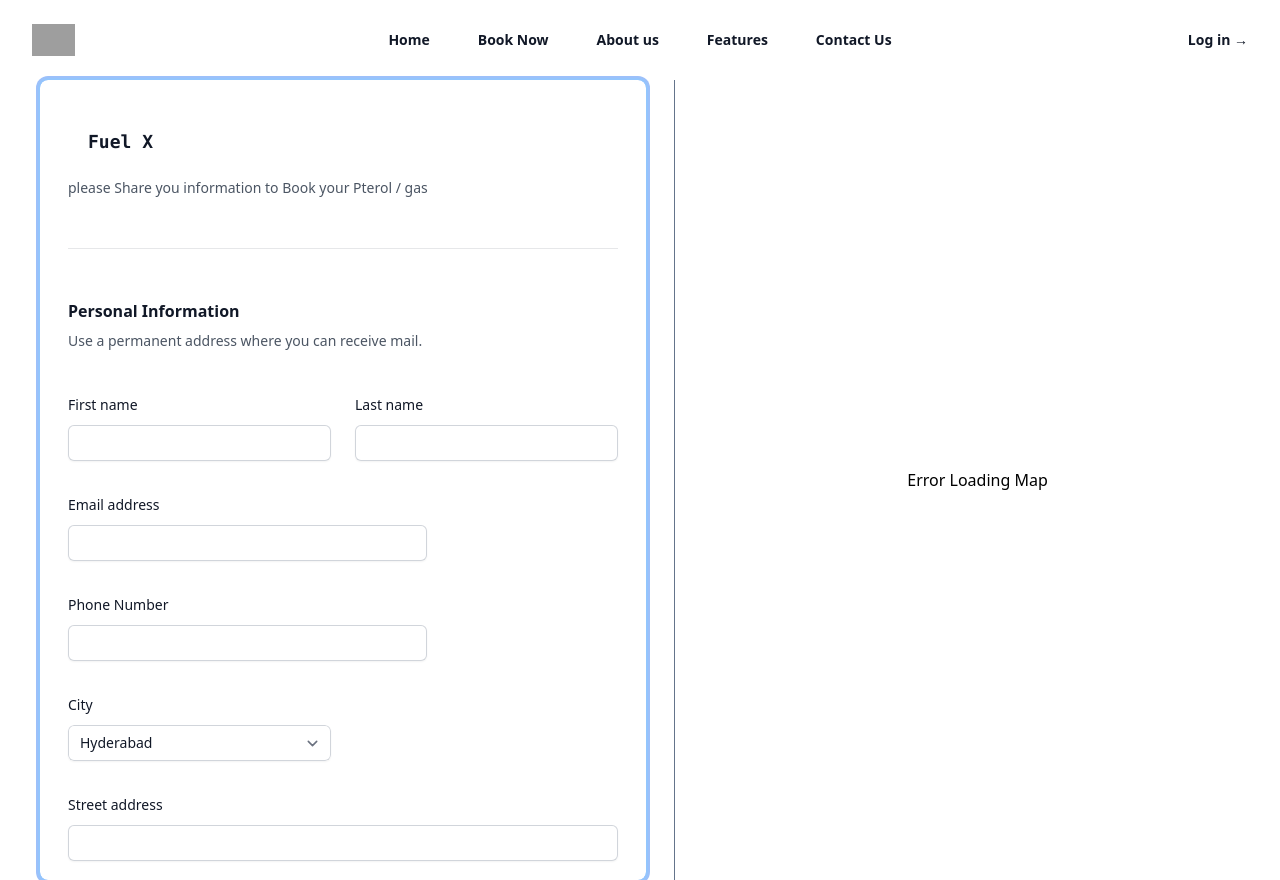
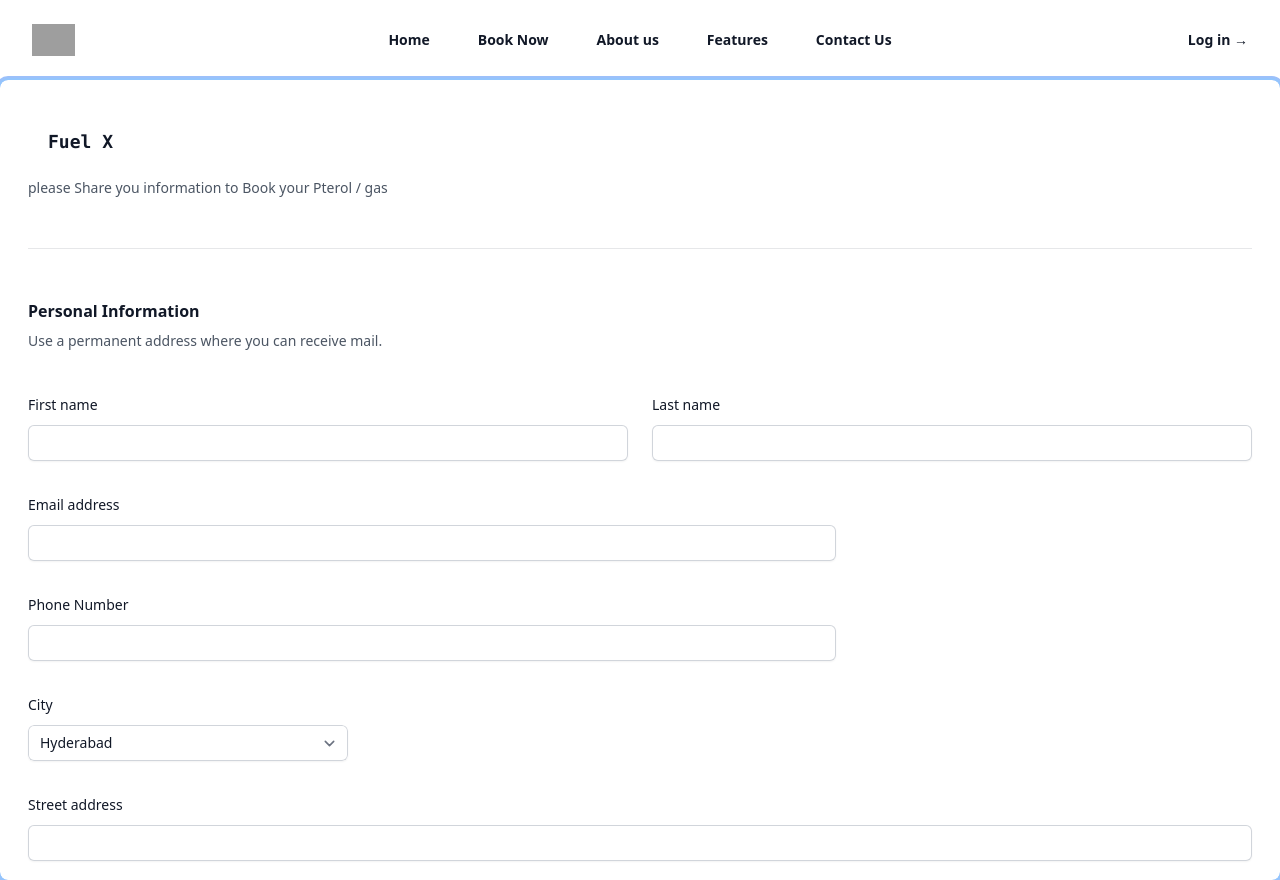
Before and after one commit to VarunHarinath/Arvind-Project--test_mode, a React (Vite) app in the folder frontend/easy-fill/: page /booking in a window 1280 px wide. Built offline with nearby package versions, Linux system fonts and the light colour scheme; grey boxes are pictures that could not be loaded.

Commit message:
map commit

```diff
--- a/frontend/easy-fill/src/Components/Form.jsx
+++ b/frontend/easy-fill/src/Components/Form.jsx
@@ -3,6 +3,7 @@ import { useEffect, useState } from "react";
 import "tailwindcss/tailwind.css";
 import axios from "axios";
 import { redirect } from "react-router-dom";
+
 
 export default function Form() {
   const [statedata, setStateData] = useState([]);
@@ -296,7 +297,7 @@ export default function Form() {
           </div>
         </div>
       )}
-      <div className="grid grid-cols-2 gap-7 ml-10  mt-20 justify-center mb-5 	divide-x divide-slate-500 bg-white adjusted-height">
+      <div className="text-base mt-20 justify-center mb-5 	divide-x divide-slate-500 bg-white adjusted-height">
         <div className="overflow-y-auto max-h-screen  justify-center p-7 hover:shadow-lg hover:shadow-slate-500 transition ease-in-out delay-150 rounded-lg  ring-2 ring-offset-2 ring-offset-blue-300 hover:ring-offset-blue-500  ">
           <form onSubmit={handleFormSubmit}>
             <div className="space-y-12 ">
@@ -654,9 +655,7 @@ export default function Form() {
             </div>
           </form>
         </div>
-        <div className="flex items-center justify-center ">
-          Error Loading Map
-        </div>
+
       </div>
       <div className=" m-16 mt-19"></div>
     </>
```
